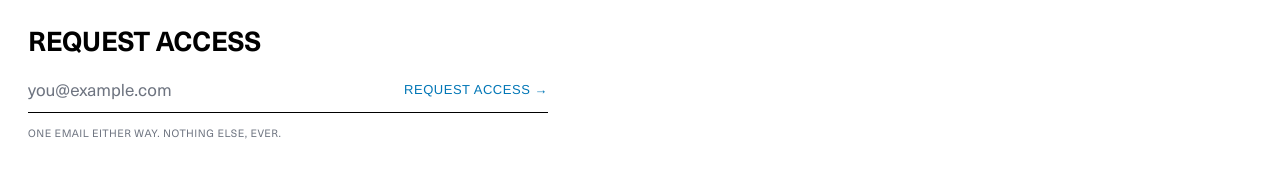
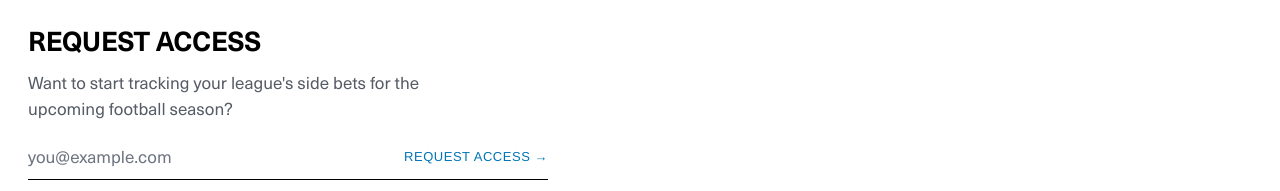
Before and after one commit to kaimiya/baseball-tracker, a React (Vite) app: page / in a window 1280 px wide. Shown: the part 1763-1954 px from the top of the page. Built offline with nearby package versions, Linux system fonts and the light colour scheme; no server answers; a web font is replaced by a local one.

Commit message:
Point the request CTA at football, drop the fine print
The request section asked for a signup without naming what for. Baseball
is already running, so the thing to sign up FOR is the next season —
saying so gives the form a reason to exist.

Removes the "One email either way" line.

```diff
--- a/index.html
+++ b/index.html
@@ -399,6 +399,7 @@
 
       .rk-lp-request { border-top: 1px solid var(--rk-line); padding: 76px var(--lp-gutter) 88px; }
       .rk-lp-request-head { font: 700 27px/1.05 var(--rk-font); letter-spacing: -.012em; text-transform: uppercase; color: var(--rk-title); }
+      .rk-lp-request-sub { font: 400 17px/1.5 var(--rk-font); color: var(--rk-grey); margin: 16px 0 0; max-width: 46ch; }
       .rk-lp-form { margin-top: 24px; max-width: 520px; }
       .rk-lp-field { display: flex; align-items: center; gap: 16px; border-bottom: 1px solid var(--rk-title); padding-bottom: 12px; }
       .rk-lp-input { flex: 1; min-width: 0; border: 0; background: none; padding: 0; font: 400 17px/1.3 var(--rk-font); color: var(--rk-title); }
@@ -408,7 +409,6 @@
                       font: 500 13px/1 var(--rk-font); letter-spacing: .04em; text-transform: uppercase; color: var(--rk-accent); white-space: nowrap; }
       .rk-lp-submit:hover { text-decoration: underline; }
       .rk-lp-sent { font: 500 17px/1.3 var(--rk-font); color: var(--rk-accent); border-bottom: 1px solid var(--rk-line); padding-bottom: 12px; }
-      .rk-lp-fine { font: 400 10.5px/1.4 var(--rk-font); letter-spacing: .05em; text-transform: uppercase; color: var(--rk-muted); margin-top: 13px; }
 
       .rk-lp-foot { display: grid; grid-template-columns: auto 1fr; align-items: center; gap: 12px;
                     border-top: 1px solid var(--rk-line); padding: 18px var(--lp-gutter); margin-top: 48px; }
@@ -437,6 +437,7 @@
         .rk-lp-platforms-row { gap: 12px 26px; }
         .rk-lp-platform { font-size: 18px; }
         .rk-lp-request { padding: 54px var(--lp-gutter) 60px; }
+        .rk-lp-request-sub { font-size: 15.5px; margin-top: 14px; }
         .rk-lp-foot { grid-template-columns: 1fr; gap: 12px; }
         .rk-lp-legal { justify-self: start; text-align: left; }
       }
--- a/src/Landing.jsx
+++ b/src/Landing.jsx
@@ -220,6 +220,11 @@ export default function Landing() {
       {/* Request access — a ruled line, matching the product's unfilled controls */}
       <section className="rk-lp-request" id="request">
         <div className="rk-lp-request-head">Request access</div>
+        {/* Names the next season rather than the current one — baseball is
+            already running, so the thing to sign up FOR is football. */}
+        <p className="rk-lp-request-sub">
+          Want to start tracking your league's side bets for the upcoming football season?
+        </p>
         <form className="rk-lp-form" onSubmit={submit}>
           {sent ? (
             <div className="rk-lp-sent">You're on the list — we'll be in touch.</div>
@@ -237,7 +242,6 @@ export default function Landing() {
               <button type="submit" className="rk-lp-submit">Request access →</button>
             </div>
           )}
-          <div className="rk-lp-fine">One email either way. Nothing else, ever.</div>
         </form>
       </section>
 
```
